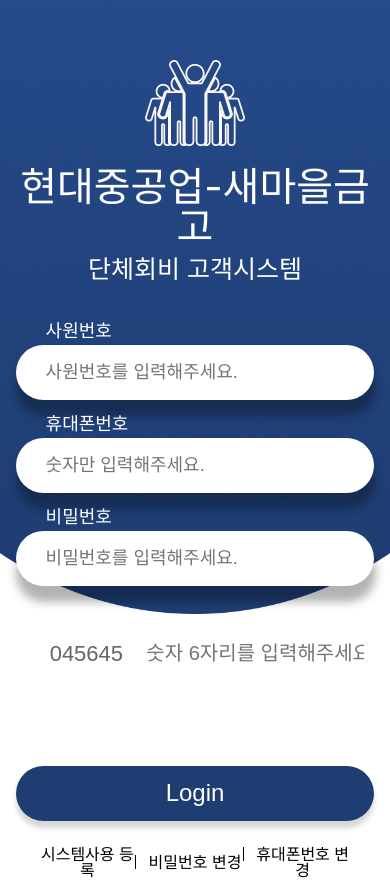
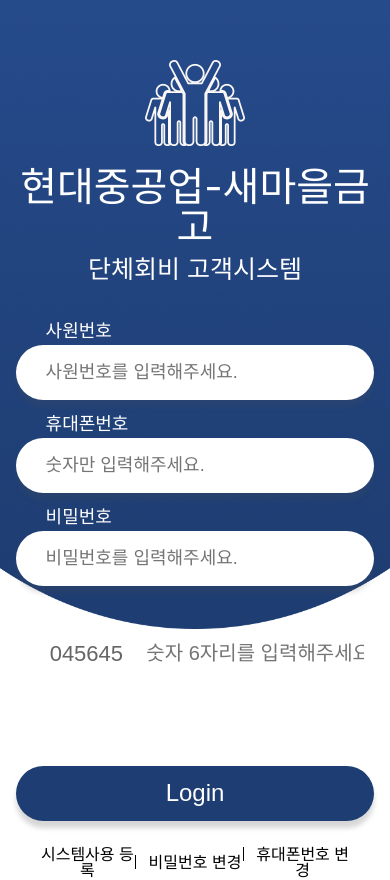
Before and after one commit to ruby-yujin/hyundai, a React (Create React App) app: page / in a window 390 px wide. Built offline with nearby package versions, Linux system fonts and the light colour scheme; a web font is replaced by a local one.

Commit message:
[style] 사용자시스템 등록 mobile

```diff
--- a/src/components/auth/AuthOuterLayout.jsx
+++ b/src/components/auth/AuthOuterLayout.jsx
@@ -33,7 +33,7 @@
 
 const BuleBgMobile = styled.img`
   position: absolute;
-  top: -230px;
+  top: -215px;
   left: 0;
   width: 100%;
   height: 100vh;
--- a/src/components/common/InputGroup.jsx
+++ b/src/components/common/InputGroup.jsx
@@ -42,9 +42,9 @@
   border-radius: 999px;
   padding: 0.5rem 1rem;
   font-size: 2.2rem;
-  box-shadow: 1px 15px 10px 1px rgba(0, 0, 0, 0.3);
-  -webkit-box-shadow: 1px 15px 10px 1px rgba(0, 0, 0, 0.3);
-  -moz-box-shadow: 1px 15px 10px 1px rgba(0, 0, 0, 0.3);
+  box-shadow: 0px 7px 5px 0px rgba(84, 84, 84, 0.18);
+  -webkit-box-shadow: 0px 7px 5px 0px rgba(84, 84, 84, 0.18);
+  -moz-box-shadow: 0px 7px 5px 0px rgba(84, 84, 84, 0.18);
   text-indent: 20px;
   &:focus {
     outline: none;
```
